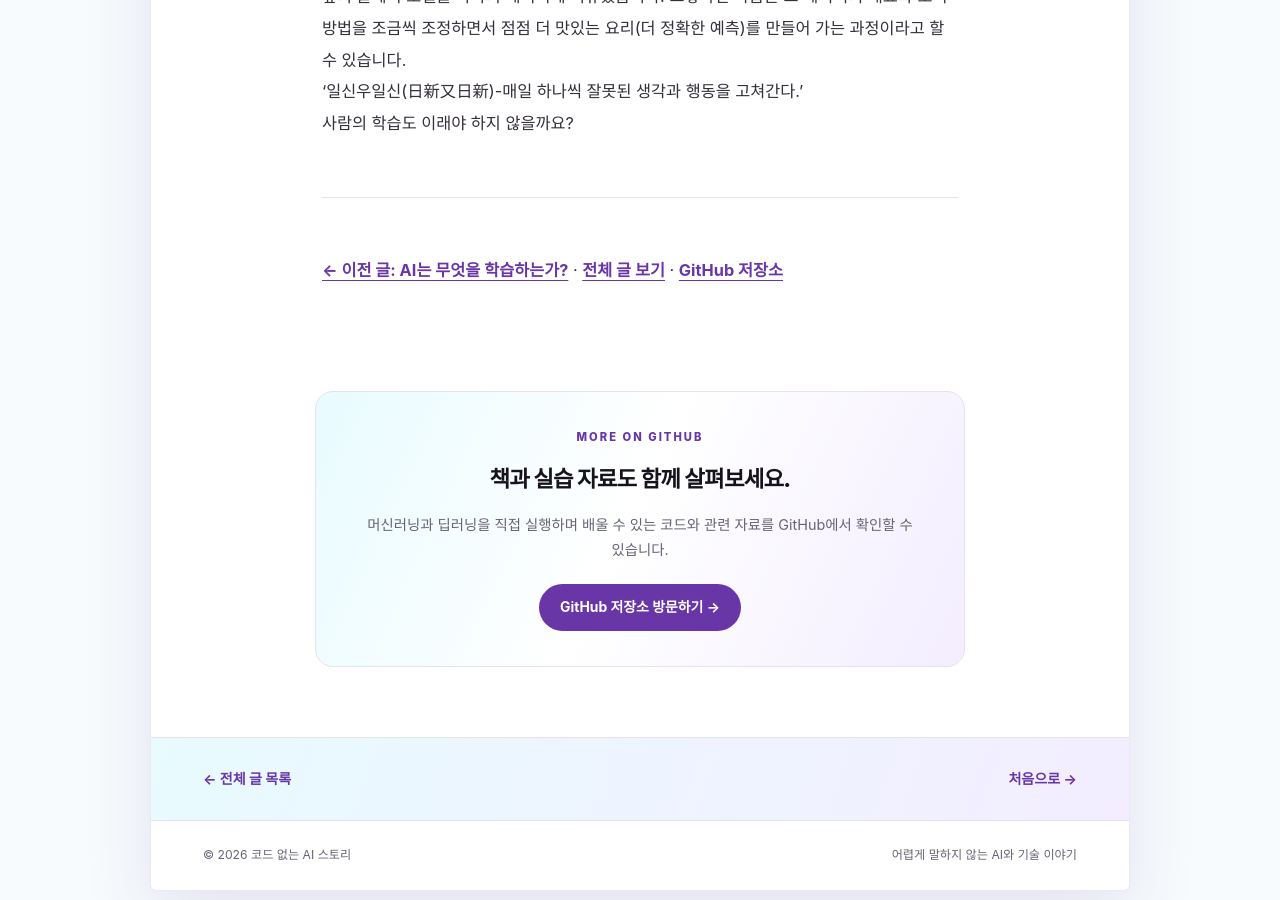
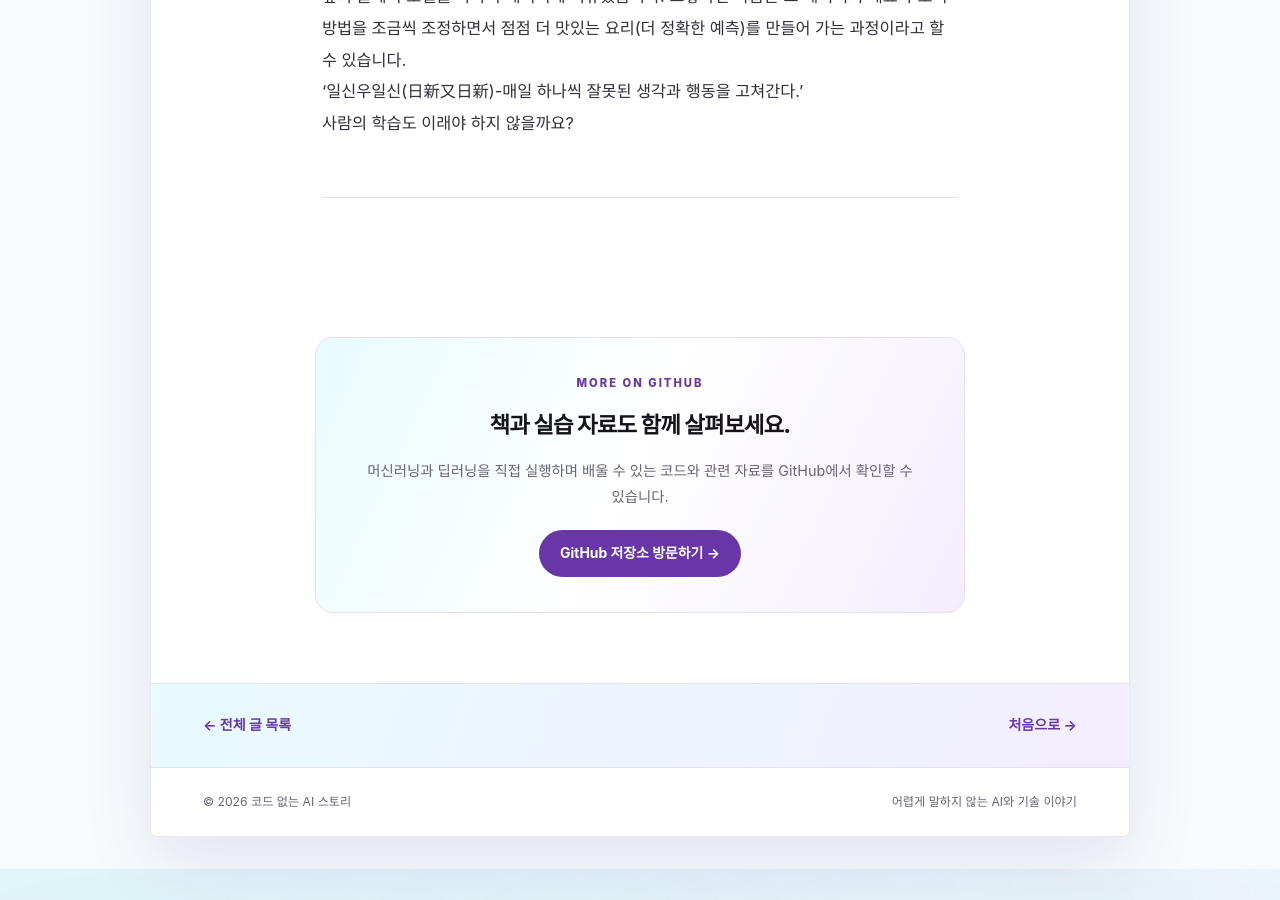
Before and after one commit to chaeyeun-kim/my_website, a Jekyll site: the page built from essay/003.md, in a window 1280 px wide and 900 px high, scrolled down 6380 px. Built offline with Jekyll 4.4.1, drawn with Linux system fonts in a browser that asks for light colours; some web fonts are replaced.

Commit message:
Update 003.md

```diff
--- a/essay/003.md
+++ b/essay/003.md
@@ -125,5 +125,3 @@ AI 모델도 마찬가지입니다. 예측하고 → 손실을 계산하고 →
 앞의 글에서 모델을 하나의 레시피에 비유했습니다. 그렇다면 학습은 그 레시피의 재료와 조리 방법을 조금씩 조정하면서 점점 더 맛있는 요리(더 정확한 예측)를 만들어 가는 과정이라고 할 수 있습니다. <br>‘일신우일신(日新又日新)-매일 하나씩 잘못된 생각과 행동을 고쳐간다.’ <br>사람의 학습도 이래야 하지 않을까요?
 
 ---
-
-[← 이전 글: AI는 무엇을 학습하는가?](./002.html) · [전체 글 보기](./) · [GitHub 저장소](https://github.com/hongjai-rhee/public)
```
